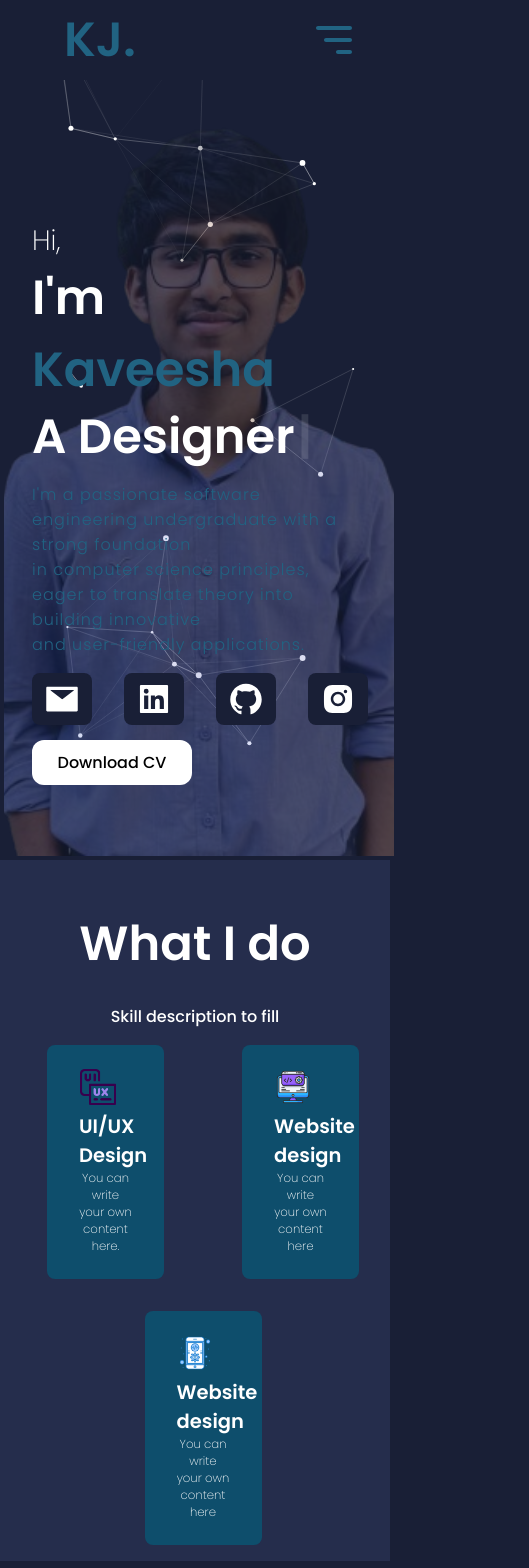
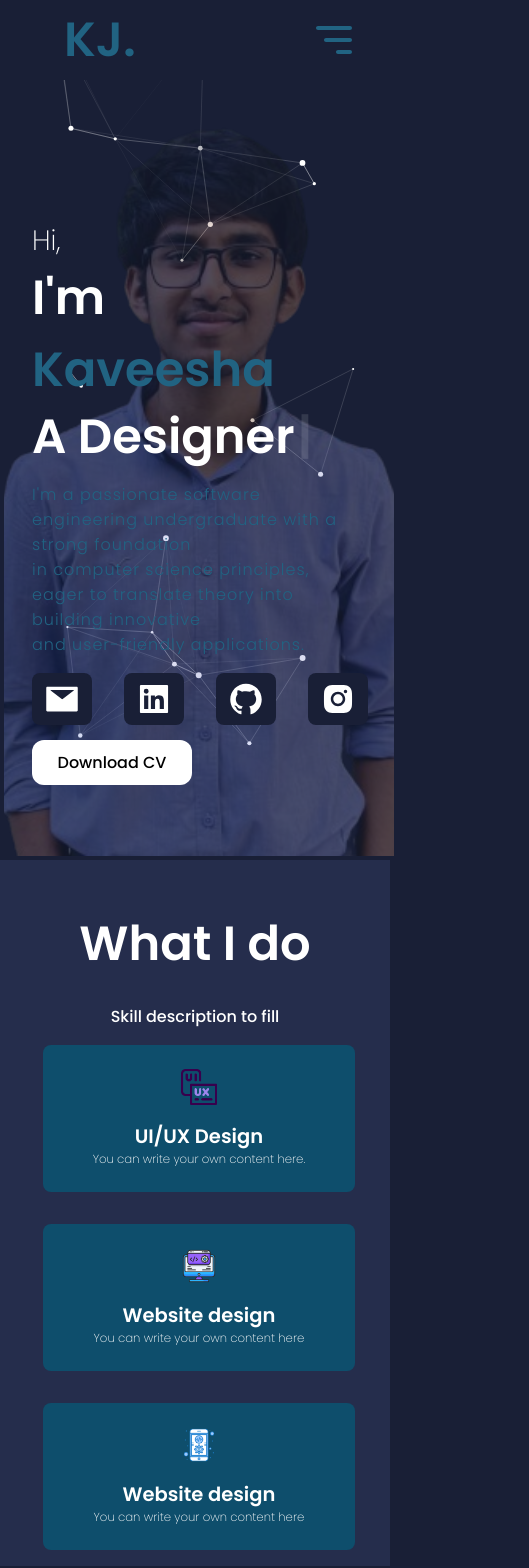
Before and after one commit to kavisha-jay/Portfolio, a React (Vite) app: page / in a window 390 px wide. Shown: the top 1568 px of the page, 529 px wide, since content can reach past the window. Built offline with nearby package versions, Linux system fonts and the light colour scheme.

Commit message:
Skill bars reponsive

```diff
--- a/src/App.jsx
+++ b/src/App.jsx
@@ -6,6 +6,7 @@ import Contact from "./components/ContactForm/Contact";
 // import Footer from "./components/Footer/Footer";
 import ParticlesComponent from "./components/Intro/Particlescomponent";
 import './App.css';
+import Aboutme from "./components/Aboutme/Aboutme";
 
 function App() {
   return (
@@ -20,6 +21,7 @@ function App() {
       </div>
       </div>
       <Intro/>
+      {/* <Aboutme/> */}
       <Skills/>
       <Works />
       <Contact/>
--- /dev/null
+++ b/src/components/Aboutme/Aboutme.jsx
@@ -0,0 +1,16 @@
+import React from 'react';
+import img from '../../Images/me.jpg';
+
+function Aboutme() {
+  return (
+    <section>
+    <div>
+        {/* <img src={img} alt="image" className='h-44'/> */}
+        <p className='text-slate-50'>Lorem ipsum dolor sit amet consectetur adipisicing elit. Officia, corrupti nesciunt. Accusamus assumenda delectus voluptatibus aut quisquam veniam commodi ab laborum dicta tempore velit iure minus repellendus soluta nostrum possimus harum, ex, quod, suscipit tenetur doloremque nihil ipsam aperiam. Sit, dignissimos earum dicta quaerat consectetur exercitationem illo dolorum quisquam sapiente soluta aperiam ipsum, iste facere laborum iusto reiciendis dolores id? Eius ducimus veritatis doloremque nisi, provident similique ex ipsum quaerat labore harum culpa nostrum ratione numquam ipsam a voluptas atque quis perferendis temporibus quam maxime voluptatum quos porro? Cum autem tempore quae ea consectetur velit blanditiis ad provident dignissimos doloremque!</p>
+
+    </div>
+    </section>
+  )
+}
+
+export default Aboutme;
--- a/src/components/Skill/Skills.css
+++ b/src/components/Skill/Skills.css
@@ -1,20 +1,19 @@
 #skills{
-    overflow:hidden;
+
     width:100vw;
-    max-width:auto;
+
     display:flex;
     flex-direction: column;
     align-items: center;
     justify-content: center;
     text-align: center;
-    margin:0 auto;
+
     background-color: #252d4c;
 }
 .contain1 {
-    margin-left: 13rem;
+
     display: flex;
     flex-direction: row;
-    width: 100%;
     justify-items: center;
     align-items: center;
 }
@@ -67,16 +66,46 @@
   font-weight: 200;
   text-align: center;
 }
-@media screen and (max-width:720px){
+@media (max-width: 768px){
     .skillBarText>p{
         font-size: 2vw;
-        align-items: center;
+
     }
     .skillBars{
         width: 100vw;
         margin-left: -6rem;
 
     }
+    .contain1 {
+        flex-direction: column;
+      }
+
+      .skillBars {
+
+        flex-direction: column;
+        align-items: center;
+        justify-content: center;
+        margin-left: 2%;
+      }
+
+      .skillBar {
+        flex-direction: column;
+        align-items: center;
+        text-align: center;
+        width:80%;
+      }
+
+      .skillbarimg {
+        margin: 0 0 10px 0;
+      }
+
+      .skillBarText h2 {
+        font-size: 16px;
+      }
+
+      .skillBarText p {
+        font-size: 12px;
+      }
 }
 
 
--- a/src/components/Works/Works.jsx
+++ b/src/components/Works/Works.jsx
@@ -13,11 +13,11 @@ const Works = () => {
            <div className='wrapper'>
              <div className='card'>
               <img src={melo} alt="" className="worksImg" />
-              <div className='info'>
+              {/* <div className='info'>
                  <h1>Heading</h1>
                  <p>Lorem ipsum dolor sit amet consectetur adipisicing elit. Et ullam culpa officia deserunt omnis accusamus fuga amet, consequuntur voluptas. Modi.</p>
                  <a href="" class="btn">Read More</a>
-              </div>
+              </div> */}
              </div>
            </div>
             <img src={web} alt="" className="worksImg" />
```
Also changed, not shown: src/components/Aboutme/About.css (added, +13 -0 lines).
